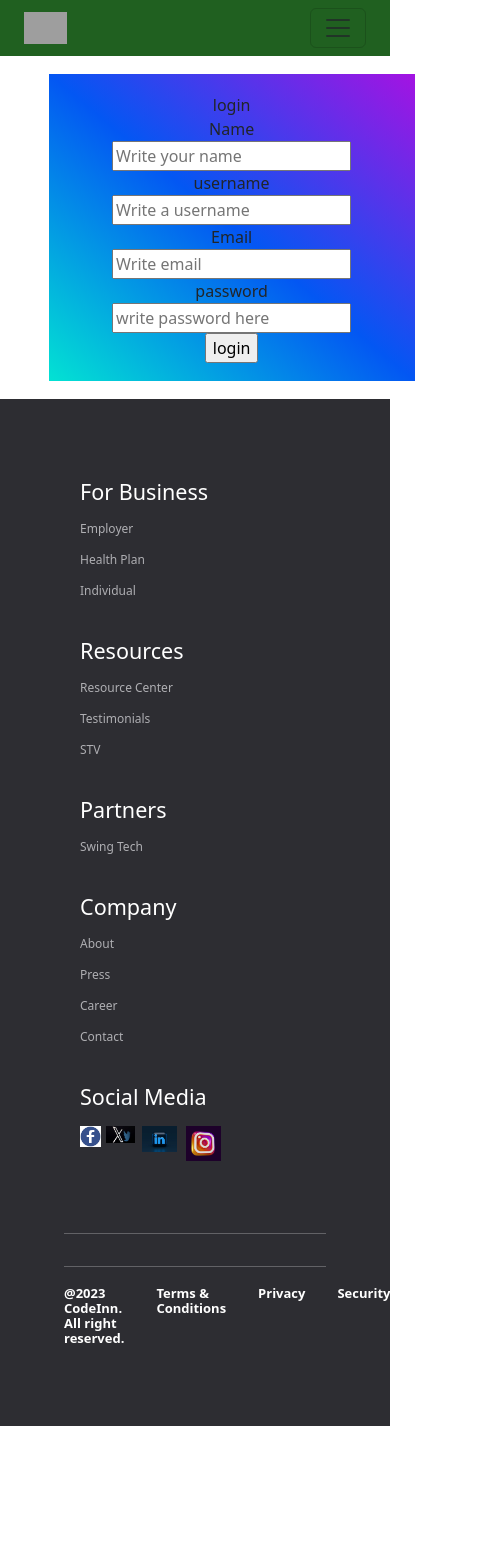
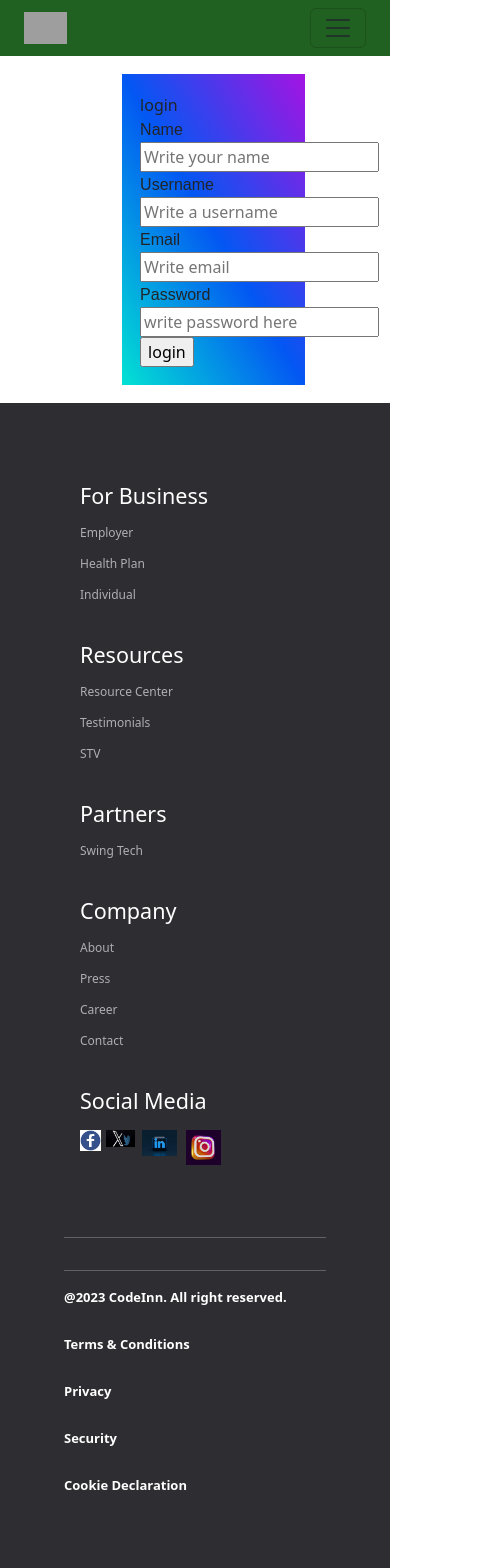
Before and after one commit to ujjwaldu/Reactjs, a React (Create React App) app: page /login in a window 390 px wide. Shown: the top 1568 px of the page, 498 px wide, since content can reach past the window. Before the commit the page ends 1426 px from the top, so only its background shows below. Built offline with nearby package versions, Linux system fonts and the light colour scheme; grey boxes are pictures that could not be loaded.

Commit message:
form edited and footer was made responsive

```diff
--- a/src/App.css
+++ b/src/App.css
@@ -120,9 +120,14 @@
 .outbox{
   padding: 5%;
   /* margin:; */
-  width: 100%;
-  margin: 5% 10% 5% 10%;
+  width: 50%;
+  margin: 5% 10% 5% 30%;
   background-image: linear-gradient(to top right, rgb(3, 226, 211), rgb(3, 87, 243), rgb(164, 19, 226))
+}
+.inspan{
+  text-align: left !important;
+  font-family: sans-serif;
+  text-transform: capitalize;
 }
 .section_padding{
   padding: 4rem 4rem;
@@ -218,5 +223,27 @@ hr{
     width: 100%;
     /* height: 100vh; */
     margin-top: 80px;
+    }
+    .sb_footer-heading h1{
+      font-size: 34px;
+      line-height: 42px;
+    }
+    .sb-footer-links div{
+      margin: 1rem 0;
+    }
+    .sb_footer-btn p{
+      font-size: 14px;
+      line-height: 20px;
+    }
+    .sb_footer-below{
+      flex-direction: column;
+      justify-content: left;
+    }
+    .sb_footer-below-links{
+      flex-direction: column;
+    }
+    .sb_footer-below-links p{
+      margin-left: 0rem;
+      margin-top: 1rem;
+    }
 }
-}
--- a/src/component/Login.jsx
+++ b/src/component/Login.jsx
@@ -25,7 +25,7 @@ export default function Login() {
   return (
         <>
             <div className="container">
-            <form className='outbox' align='center' onSubmit={savedata}>
+            <form className='outbox'  onSubmit={savedata}>
             <div className="row">
                 <div className="col-md-12">
                     login
@@ -33,31 +33,31 @@ export default function Login() {
             </div>
                 <div className="row">
                     <div className="col-md-12">
-                        <span>Name</span>
-                        <div><input onChange={hanldler} type="text" placeholder='Write your name' name='name' /></div>
+                        <span className='inspan'>Name</span>
+                        <div><input className='input' onChange={hanldler} type="text" placeholder='Write your name' name='name' /></div>
                     </div>
                 </div>
                 <div className="row">
                     <div className="col-md-12">
-                        <span>username</span>
-                        <div><input onChange={hanldler} type="text" placeholder='Write a username' name='username' /></div>
+                        <span className='inspan'>username</span>
+                        <div><input className='input' onChange={hanldler} type="text" placeholder='Write a username' name='username' /></div>
                     </div>
                 </div>
                 <div className="row">
                     <div className="col-md-12">
-                        <span>Email</span>
+                        <span className='inspan'>Email</span>
                         <div><input onChange={hanldler} type="email" placeholder='Write email' name='email'/></div>
                     </div>
                 </div>
                 <div className="row">
                     <div className="col-md-12">
-                        <span>password</span>
-                        <div><input onChange={hanldler} type="password" placeholder='write password here' name='password'/></div>
+                        <span className='inspan'>password</span>
+                        <div><input className='input' onChange={hanldler} type="password" placeholder='write password here' name='password'/></div>
                     </div>
                 </div>
                 <div className="row">
                     <div className="col-md-12">
-                       <div><input type="submit" value="login" /></div>
+                       <div><input className='input' type="submit" value="login" /></div>
                     </div>
                     {msg? <div className='alert alert-success'>{msg}</div>:''}
                 </div>
```
